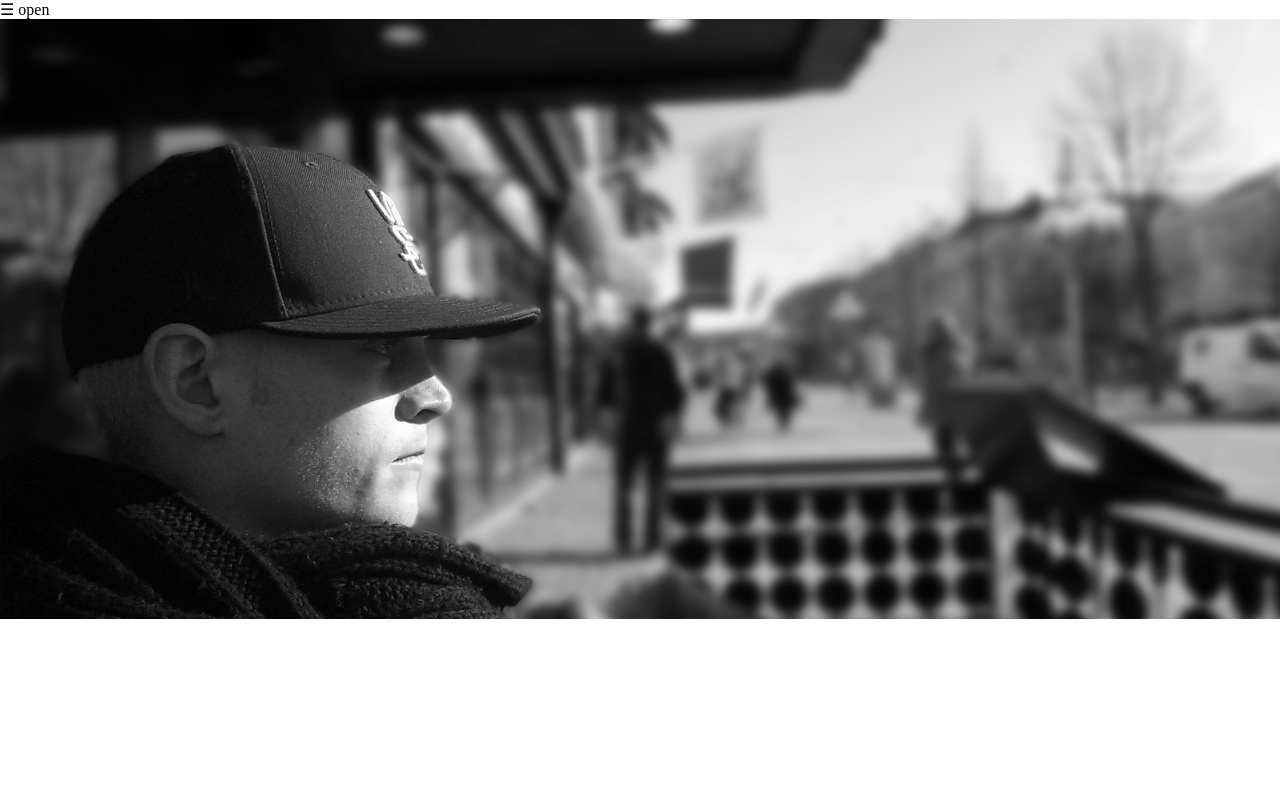
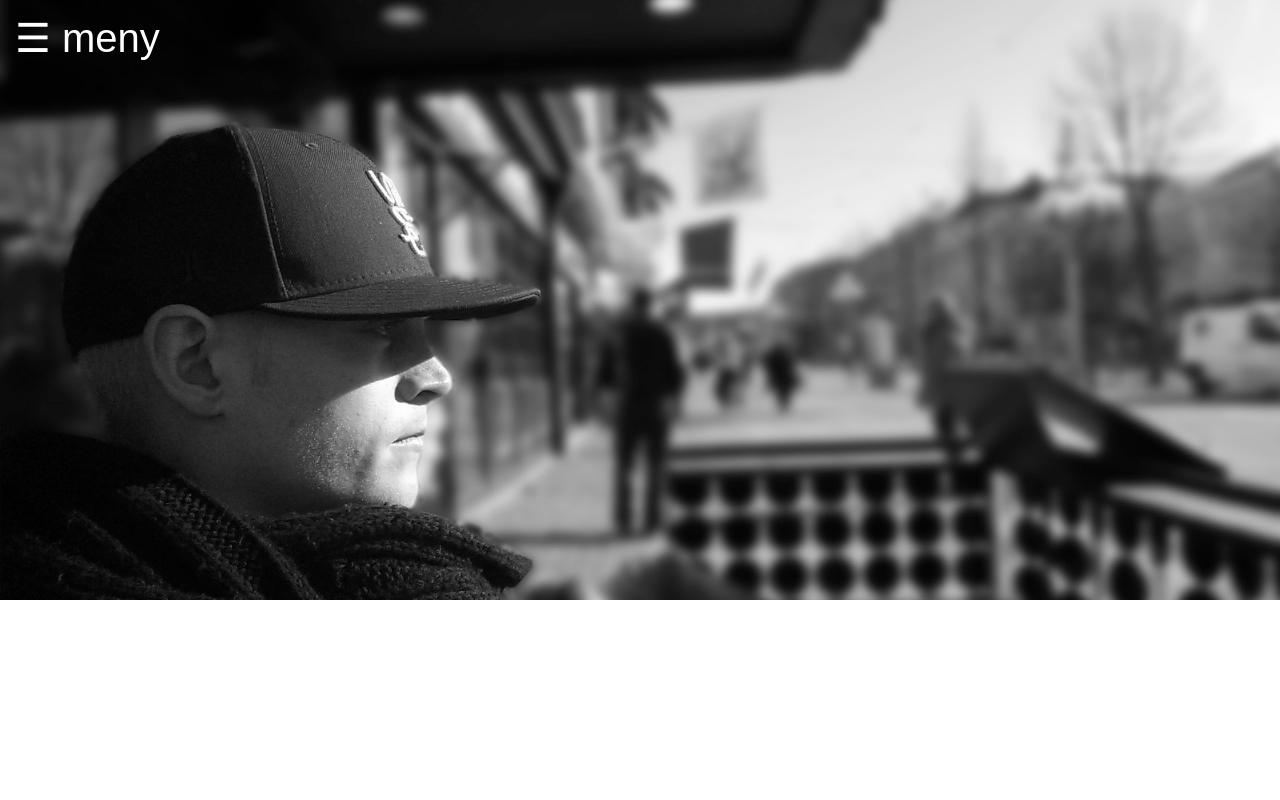
Before and after one commit to ddahlman/individual_project, a PHP site: page / in a window 1280 px wide. Run offline with PHP 8.4, Linux system fonts and the light colour scheme.

Commit message:
fixing sidebar

```diff
--- a/CSS/myStyle.css
+++ b/CSS/myStyle.css
@@ -2,10 +2,24 @@ html, body {
    margin: 0;
    padding: 0;
    height: 100%;
+   font-family: Arial, Helvetica, sans-serif;
+   transition: background-color .5s;
 }
 
-.my-mode {
+.hamburger {
   cursor: pointer;
+  font-size: 40px;
+  color: #fff;
+  position: fixed;
+  margin: 15px;
+  transition: 1s;
+}
+
+.sidenav .closebtn {
+  top: 0;
+  right: 25px;
+  position: absolute;
+  font-size: 40px;
 }
 
 .sidenav {
@@ -15,7 +29,7 @@ html, body {
   z-index: 1;
   top: 0;
   left: 0;
-  background-color: #555;
+  background-color: rgba(255, 255, 255, 0.5);
   overflow-x: hidden;
   transition: 0.5s;
   padding-top: 60px;
@@ -26,16 +40,18 @@ html, body {
   font-size: 25px;
   color: #ec9b13;
   display: block;
-  transition: 0.3s;
+  line-height: 2.5;
+  padding-left: 15px;
+  transition: 0.5s;
 }
+
+.sidenav a:hover {
+  color: #fff;
+}
+
 .background {
    background: url('../img/daniel gbg copy.jpg') no-repeat 50% 38%;
    background-size: cover;
    height: 600px;
+   z-index: -1;
 }
-
-
-
-h1 {
-  color: #fff;
-}
--- a/JS/myScript.js
+++ b/JS/myScript.js
@@ -3,6 +3,8 @@ var openThis = openNav.addEventListener('click', openNavbar);
 
 function openNavbar() {
     document.getElementById("mySidenav").style.width = "250px";
+    openNav.style.display = "none";
+    document.body.style.backgroundColor = "rgba(0, 0, 0, 0.4)";
 }
 
 var closeNav = document.getElementById("closeNav");
@@ -10,4 +12,6 @@ var closeThis = closeNav.addEventListener('click', closeNavbar);
 
 function closeNavbar() {
     document.getElementById("mySidenav").style.width = "0";
+    openNav.style.display = "block";
+    document.body.style.backgroundColor = "#fff";
 }
--- a/index.html
+++ b/index.html
@@ -8,12 +8,12 @@
 </head>
 
 <body>
-<span class="my-mode" id="openNav">&#9776; open</span>
+<span class="hamburger" id="openNav">&#9776; meny</span>
 	<div id="mySidenav" class="sidenav">
 		<a href="#" id="closeNav" class="closebtn">&times;</a>
-		<a href="index.html"></a>
-		<a href="about.html"></a>
-		<a href="résumé.html"></a>
+		<a href="index.html">HEM</a>
+		<a href="about.html">OM MIG</a>
+		<a href="résumé.html">CV</a>
 	</div>
 	<div class="background"></div>
 
```
